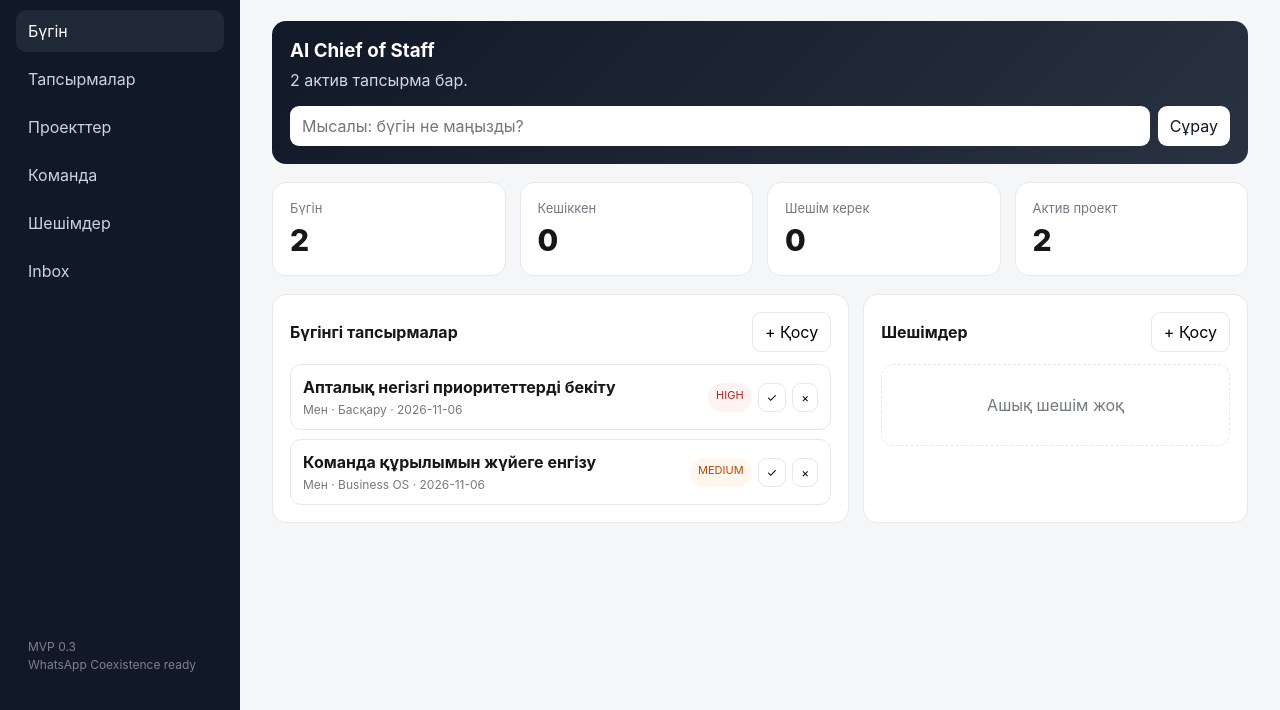
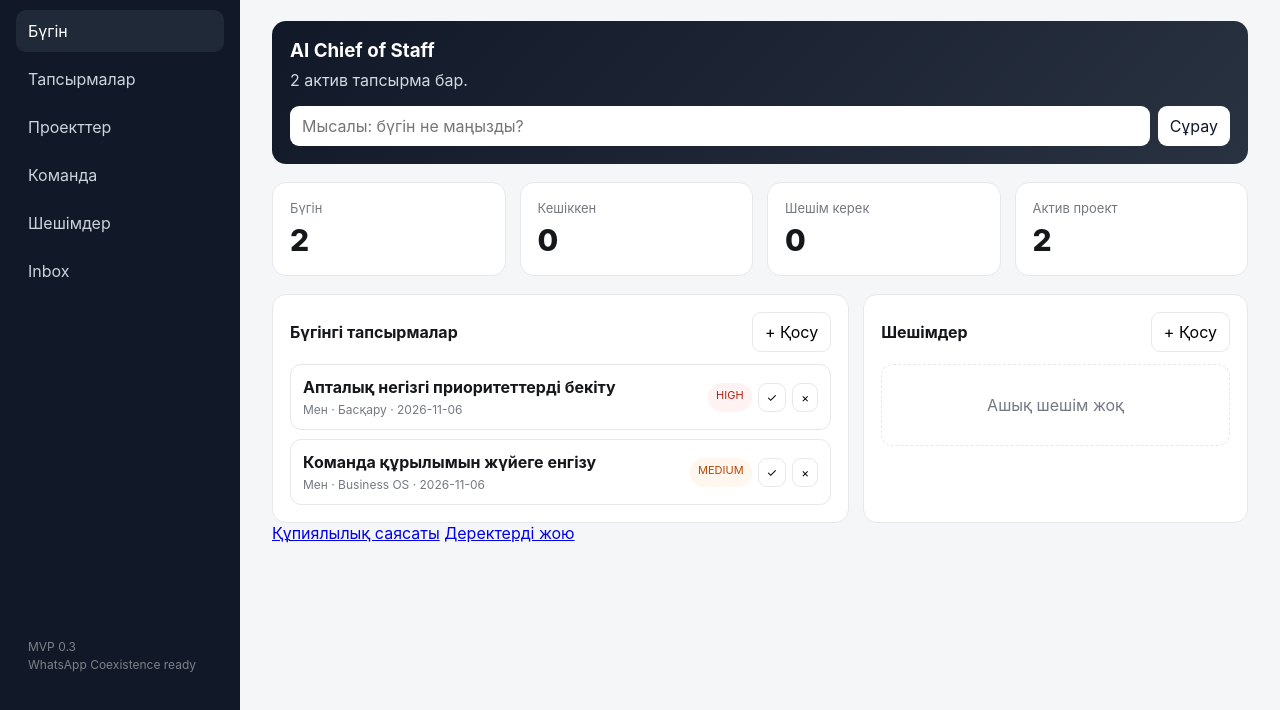
Before and after one commit to Nurislam10/Business-assistant, a website: page web/index.html in a window 1280 px wide. Shown: the part 90-800 px from the top of the page. Drawn offline with Linux system fonts and the light colour scheme.

Commit message:
Link legal pages from Business Assistant

```diff
--- a/web/index.html
+++ b/web/index.html
@@ -32,6 +32,11 @@
       </header>
 
       <section id="view"></section>
+
+      <footer class="site-footer">
+        <a href="privacy.html">Құпиялылық саясаты</a>
+        <a href="data-deletion.html">Деректерді жою</a>
+      </footer>
     </main>
   </div>
 
```
